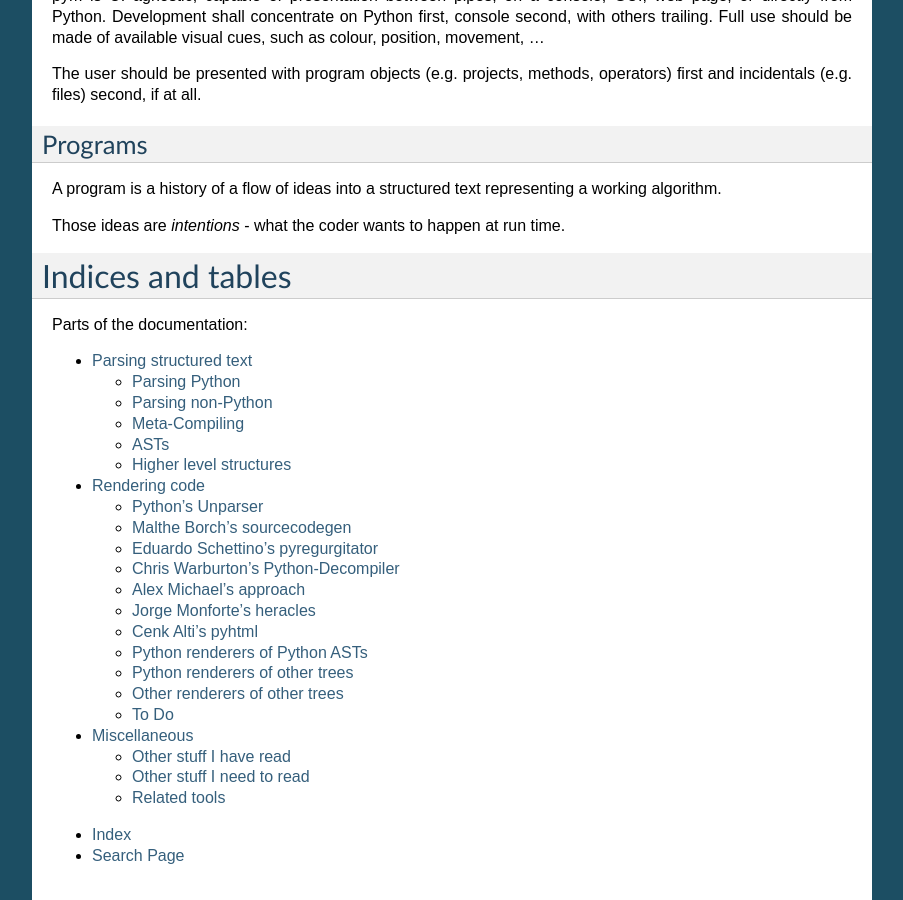
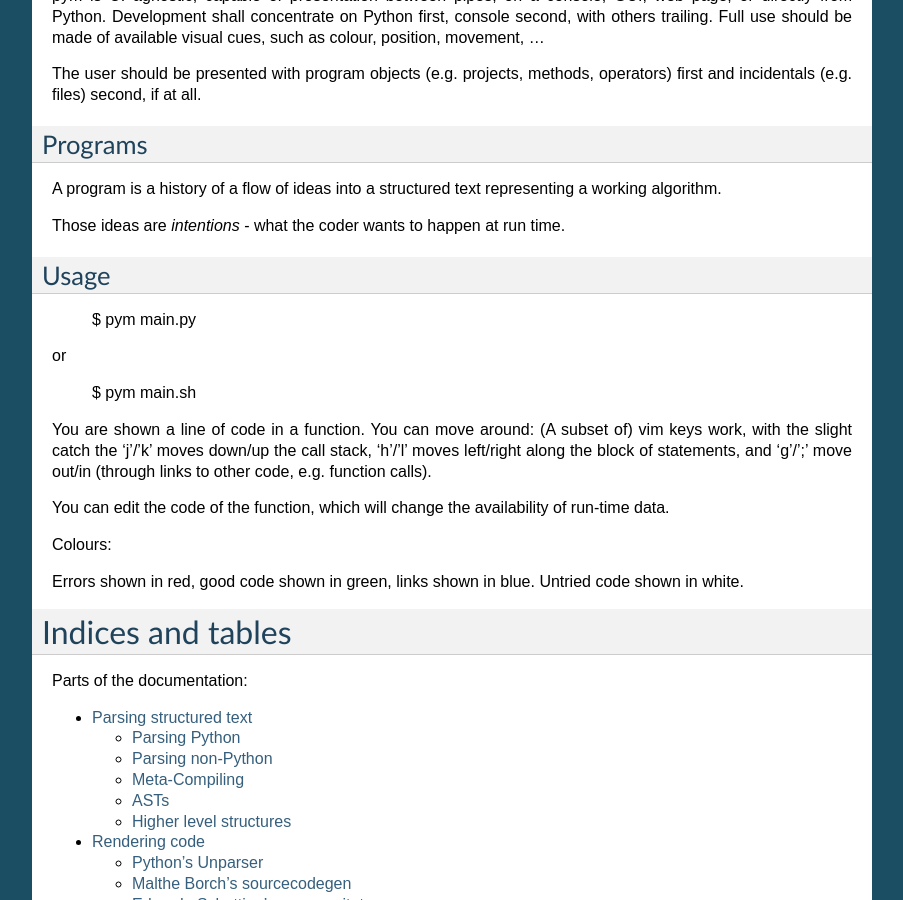
Before and after one commit to jalanb/pym, a Sphinx documentation site: the page built from docs/index.rst, in a window 1280 px wide and 900 px high, scrolled down 1154 px. Shown: the whole window, without its empty margins (198-1101 px from the left). Built offline with Sphinx 7.4.7, drawn with Linux system fonts in a browser that asks for light colours; formulas are drawn with MathJax 3.

Commit message:
Add section on usage

```diff
--- a/docs/index.rst
+++ b/docs/index.rst
@@ -50,6 +50,25 @@ A program is a history of a flow of ideas into a structured text representing a
 
 Those ideas are *intentions* - what the coder wants to happen at run time.
 
+Usage
+-----
+
+    $ pym main.py
+
+or
+
+    $ pym main.sh
+
+
+
+You are shown a line of code in a function. You can move around: (A subset of) vim keys work, with the slight catch the 'j'/'k' moves down/up the call stack, 'h'/'l' moves left/right along the block of statements, and 'g'/';' move out/in (through links to other code, e.g. function calls).
+
+You can edit the code of the function, which will change the availability of run-time data.
+
+Colours:
+
+Errors shown in red, good code shown in green, links shown in blue. Untried code shown in white.
+
 Indices and tables
 ==================
 
```
